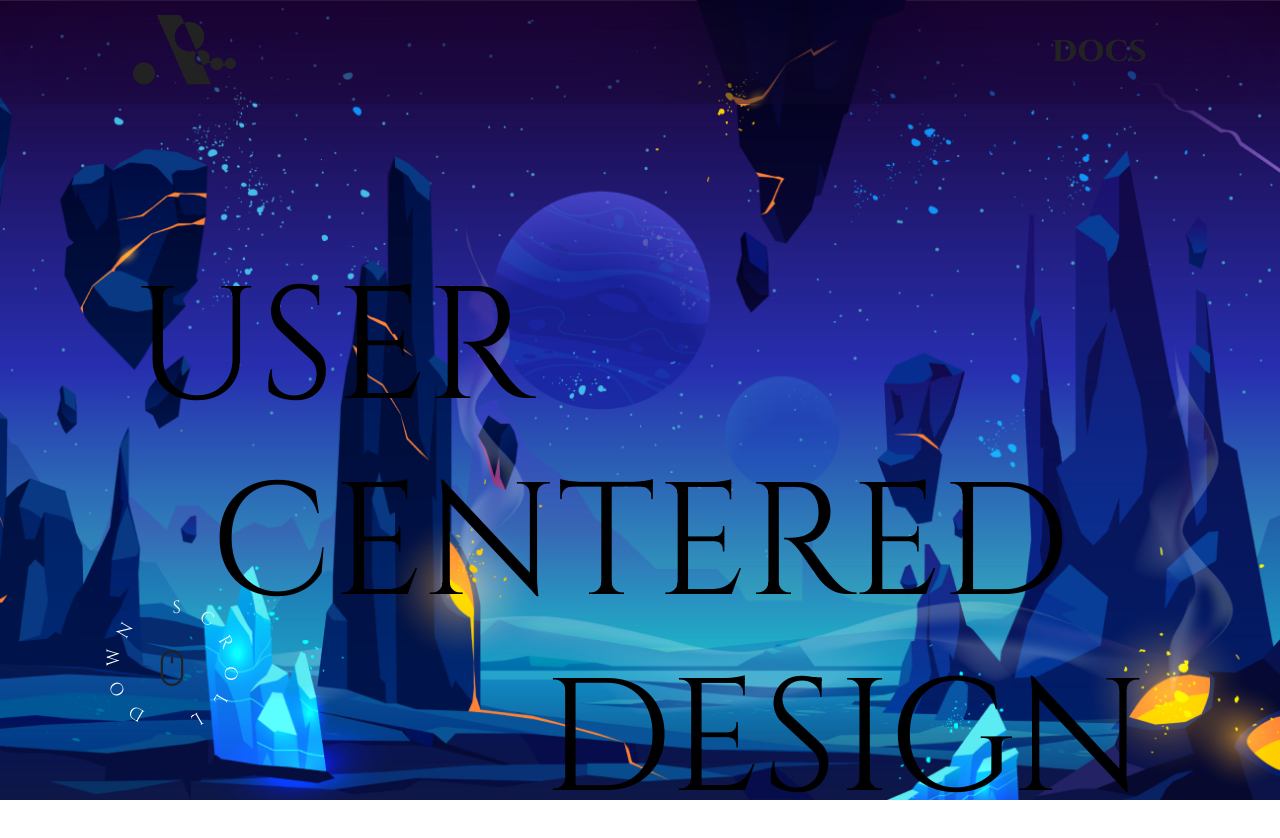
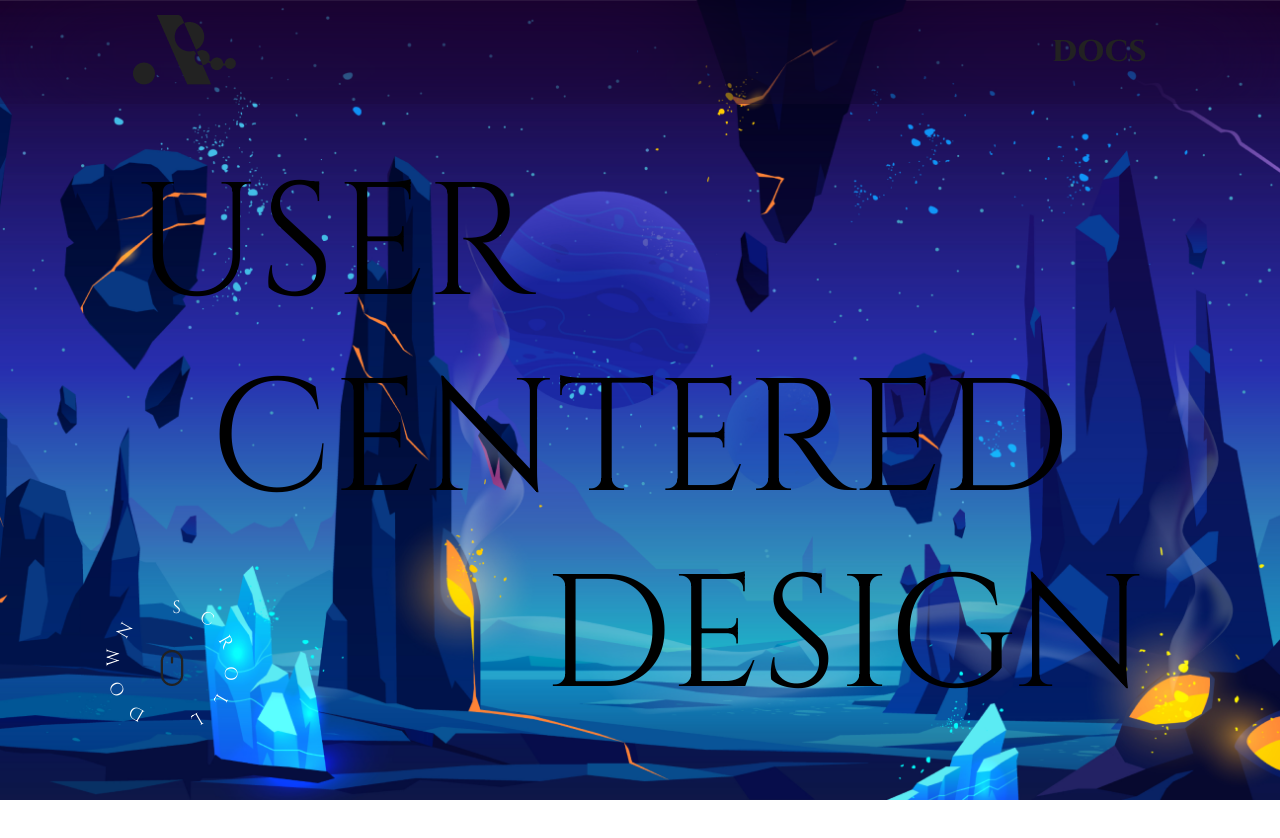
Before and after one commit to Nogist/User-design, a React (Create React App) app: page / in a window 1280 px wide. Shown: the top 838 px of the page. Built offline with nearby package versions, Linux system fonts and the light colour scheme.

Commit message:
fixxing background color flickering

```diff
--- a/src/components/style.scss
+++ b/src/components/style.scss
@@ -10,6 +10,7 @@
   overflow: visible;
   z-index: 99998;
   backdrop-filter: blur(60px);
+  position: absolute;
   max-width: 2500px;
   div > img {
     object-fit: cover;
--- a/src/pages/LandingPage/home.scss
+++ b/src/pages/LandingPage/home.scss
@@ -68,7 +68,7 @@
   height: 100%;
   background-position: center center;
   background-repeat: no-repeat;
-  background-size: auto 100%;
+  background-size: cover;
   z-index: -1;
   pointer-events: auto;
   opacity: 0;
```
